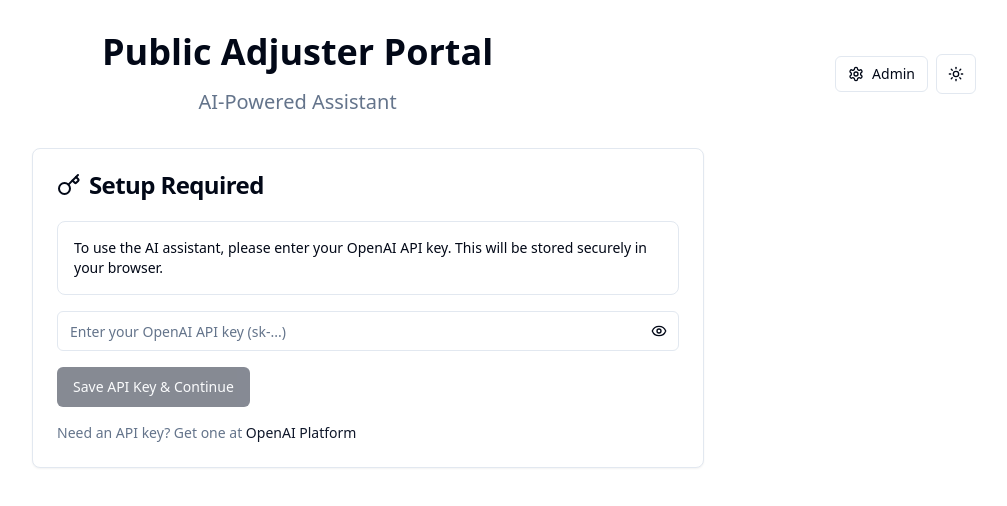
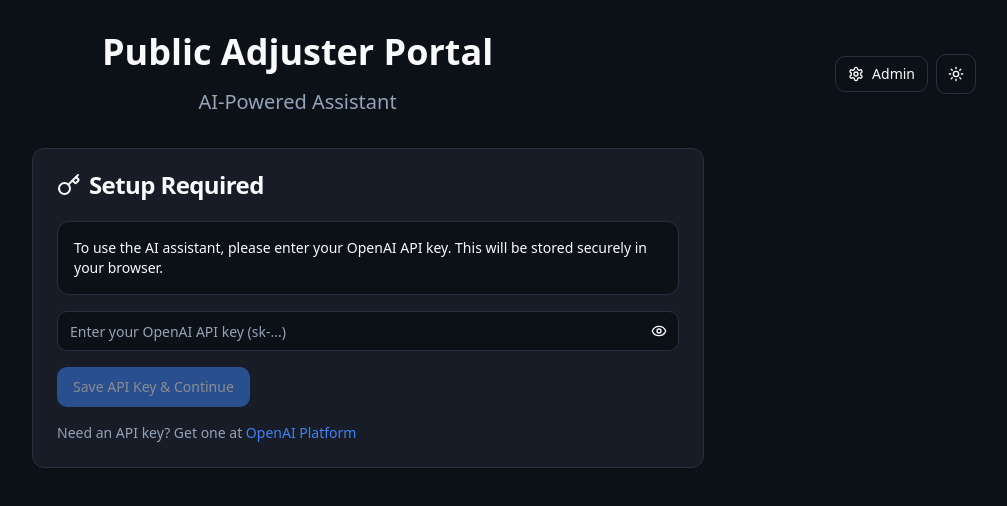
Before and after one commit to Coastal-Claims-Services/legal-and-compliance-3, a React (Vite) app: page / in a window 1280 px wide. Shown: the top 506 px of the page, without its empty margins (272-1279 px from the left). Built offline with nearby package versions, Linux system fonts and the light colour scheme.

Commit message:
Refactor: Update color scheme
Updated the application's color scheme to match the provided design.

```diff
--- a/src/index.css
+++ b/src/index.css
@@ -6,51 +6,44 @@
 
 @layer base {
   :root {
-    --background: 0 0% 100%;
-    --foreground: 222.2 84% 4.9%;
+    --background: 214 32% 7%;
+    --foreground: 0 0% 98%;
 
-    --card: 0 0% 100%;
-    --card-foreground: 222.2 84% 4.9%;
+    --card: 220 24% 12%;
+    --card-foreground: 0 0% 98%;
 
-    --popover: 0 0% 100%;
-    --popover-foreground: 222.2 84% 4.9%;
+    --popover: 220 24% 12%;
+    --popover-foreground: 0 0% 98%;
 
-    --primary: 222.2 47.4% 11.2%;
-    --primary-foreground: 210 40% 98%;
+    --primary: 217 91% 60%;
+    --primary-foreground: 0 0% 98%;
 
-    --secondary: 210 40% 96.1%;
-    --secondary-foreground: 222.2 47.4% 11.2%;
+    --secondary: 220 20% 20%;
+    --secondary-foreground: 0 0% 98%;
 
-    --muted: 210 40% 96.1%;
-    --muted-foreground: 215.4 16.3% 46.9%;
+    --muted: 220 20% 20%;
+    --muted-foreground: 215 20% 65%;
 
-    --accent: 210 40% 96.1%;
-    --accent-foreground: 222.2 47.4% 11.2%;
+    --accent: 217 91% 60%;
+    --accent-foreground: 0 0% 98%;
 
-    --destructive: 0 84.2% 60.2%;
-    --destructive-foreground: 210 40% 98%;
+    --destructive: 0 84% 60%;
+    --destructive-foreground: 0 0% 98%;
 
-    --border: 214.3 31.8% 91.4%;
-    --input: 214.3 31.8% 91.4%;
-    --ring: 222.2 84% 4.9%;
+    --border: 220 20% 20%;
+    --input: 220 20% 20%;
+    --ring: 217 91% 60%;
 
-    --radius: 0.5rem;
+    --radius: 0.75rem;
 
-    --sidebar-background: 0 0% 98%;
-
-    --sidebar-foreground: 240 5.3% 26.1%;
-
-    --sidebar-primary: 240 5.9% 10%;
-
+    --sidebar-background: 214 32% 7%;
+    --sidebar-foreground: 0 0% 98%;
+    --sidebar-primary: 217 91% 60%;
     --sidebar-primary-foreground: 0 0% 98%;
-
-    --sidebar-accent: 240 4.8% 95.9%;
-
-    --sidebar-accent-foreground: 240 5.9% 10%;
-
-    --sidebar-border: 220 13% 91%;
-
-    --sidebar-ring: 217.2 91.2% 59.8%;
+    --sidebar-accent: 220 20% 20%;
+    --sidebar-accent-foreground: 0 0% 98%;
+    --sidebar-border: 220 20% 20%;
+    --sidebar-ring: 217 91% 60%;
   }
 
   .dark {
```
